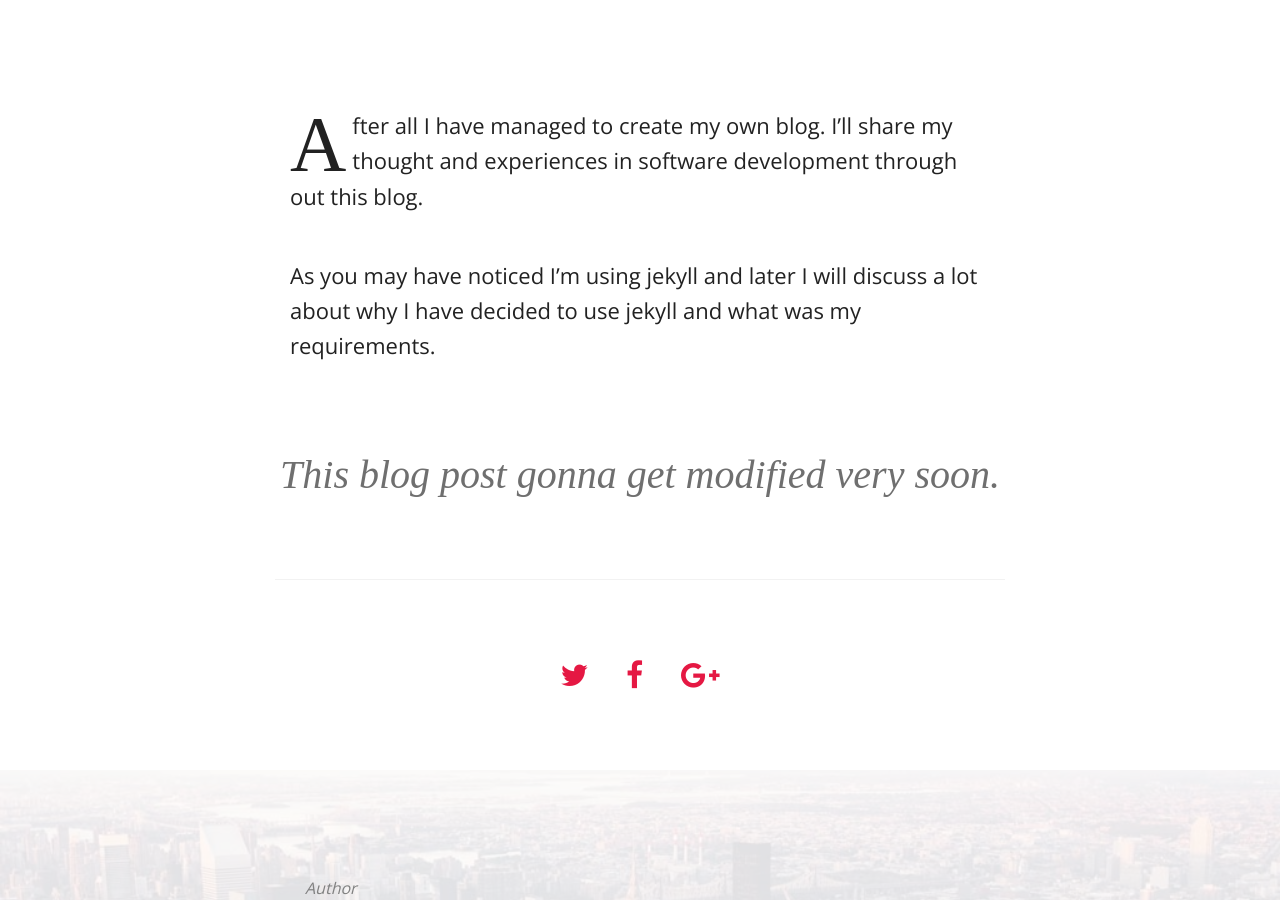
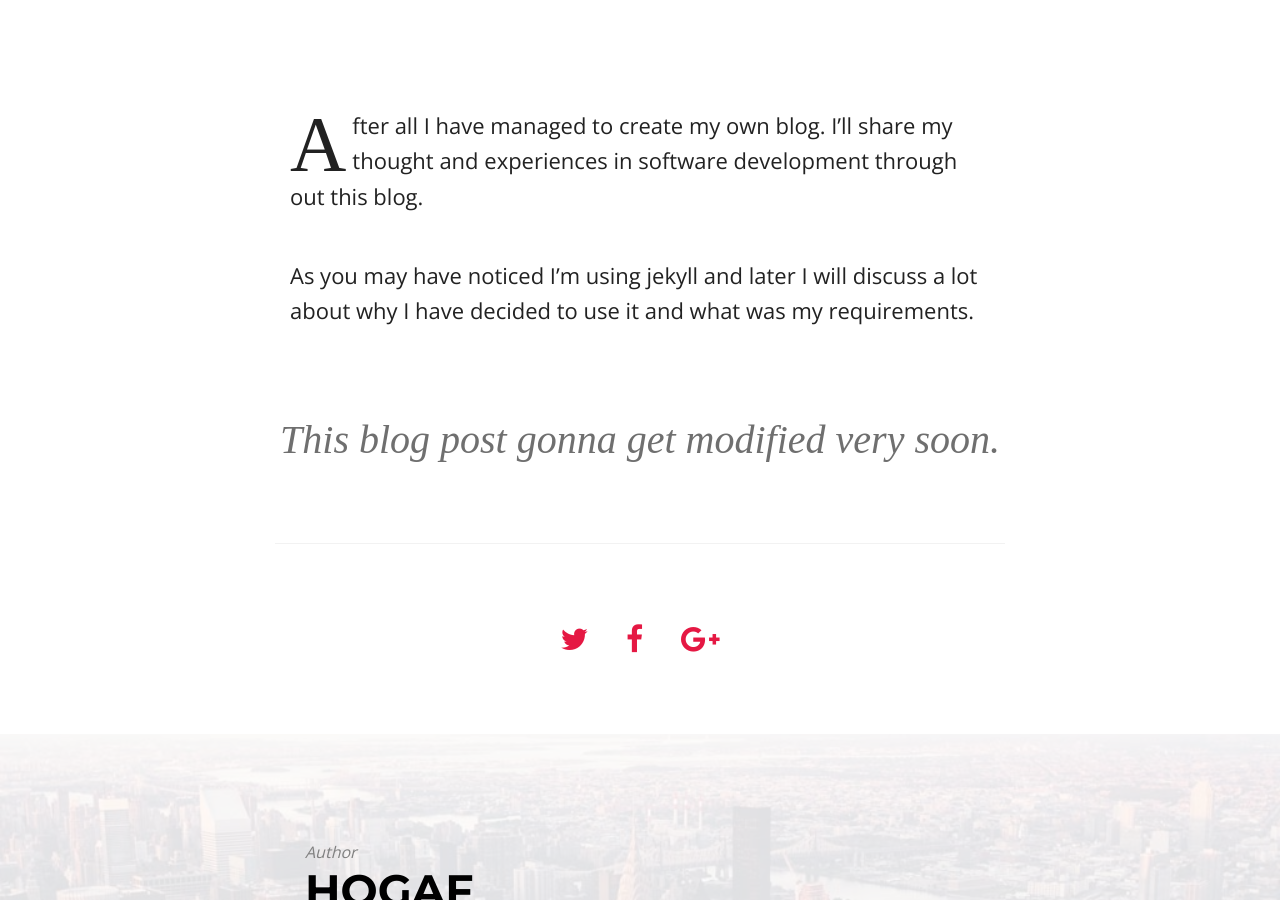
Before and after one commit to hogaf/hogaf.github.io, a Jekyll site: the page built from _posts/2014-08-25-making-of-hogaf-github-io.md, in a window 1280 px wide and 900 px high, scrolled down 457 px. Built offline with Jekyll 4.4.1, drawn with Linux system fonts in a browser that asks for light colours; nearby versions of some CDN libraries; comment, search, counter and statistics services are not loaded.

Commit message:
About page modified, post typo fixed

```diff
--- a/_posts/2014-08-25-making-of-hogaf-github-io.md
+++ b/_posts/2014-08-25-making-of-hogaf-github-io.md
@@ -22,6 +22,6 @@ After all I have managed to create my own blog. I'll share my thought and experi
 through out this blog.
 
 As you may have noticed I'm using jekyll and later I will discuss a lot about why
-I have decided to use jekyll and what was my requirements.
+I have decided to use it and what was my requirements.
 
 >This blog post gonna get modified very soon.
```
Also changed, not shown: about.md (+3 -2 lines).
